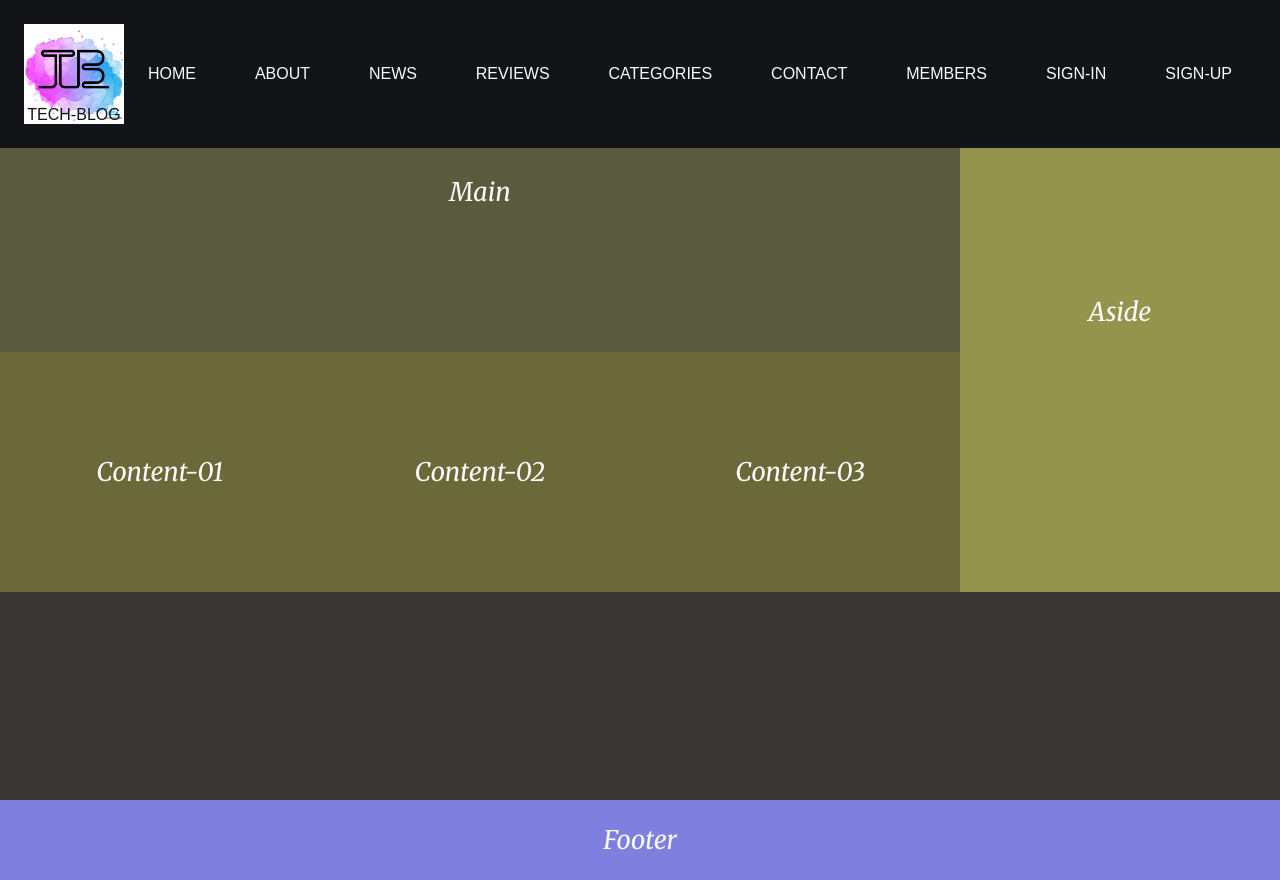
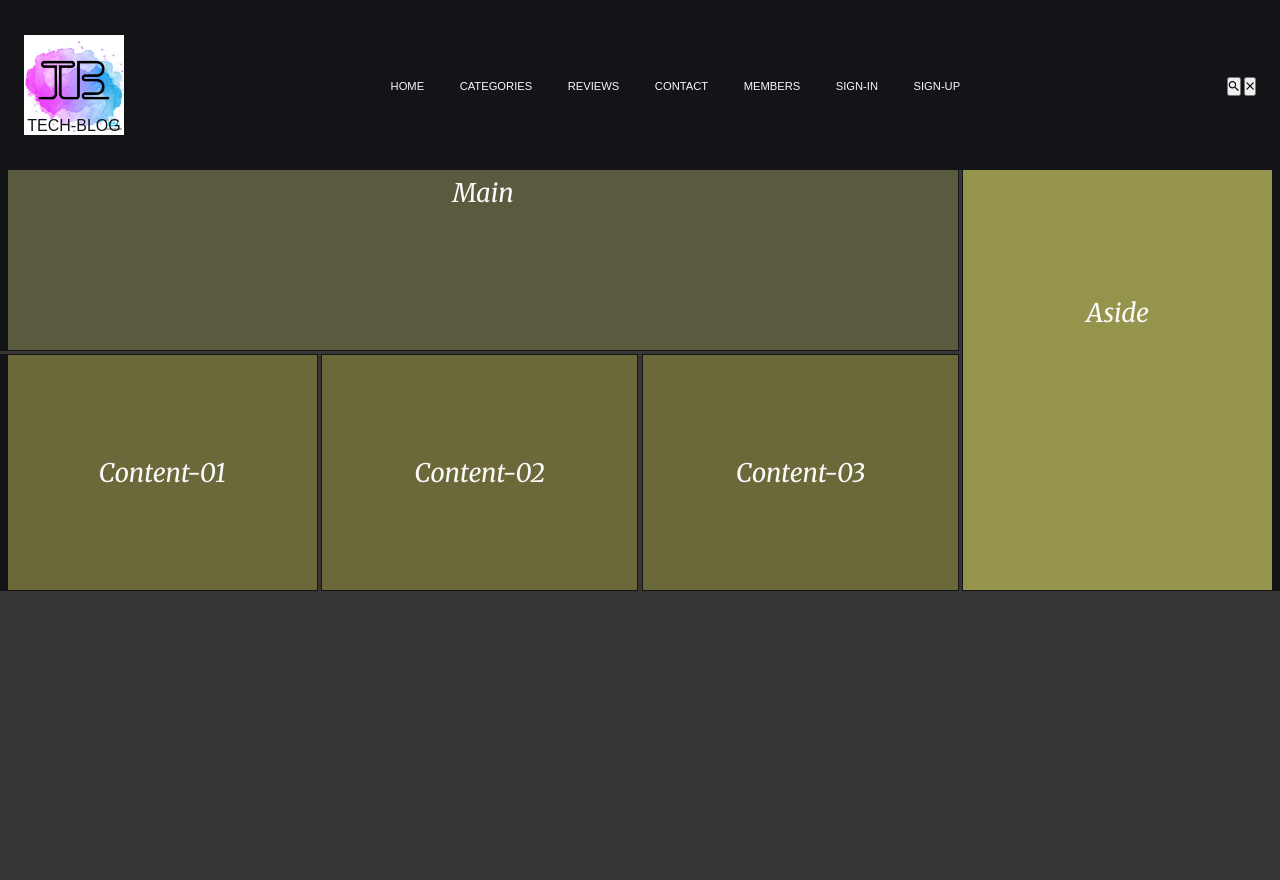
Before and after one commit to DonAvworo/week-14-homework, a plain HTML site: page index.html in a window 1280 px wide. After the commit the page ends 800 px from the top, so only its background shows below. Drawn offline with nearby package versions, Linux system fonts and the light colour scheme.

Commit message:
grid layout

```diff
--- a/assets/css/main.css
+++ b/assets/css/main.css
@@ -70,15 +70,15 @@ html {
         "main main main aside"
         "content-01 content-02 content-03 aside"
         "footer footer footer footer";
+    grid-gap: 0.2rem;
 }
 
 nav {
     grid-area: nav;
     background-color: rgb(127, 127, 224); /* temporary color */
     color: var(--color-secondary);
-    /* font-size: var(--font-size-secondary); */
     font-family: var(--font-secondary);
-    /* display: flex; */
+    display: flex;
     justify-content: space-between;
     align-items: center;
     padding: var(--gap);
@@ -94,8 +94,11 @@ main {
     justify-content: center;
     align-items: center;
     padding: var(--gap);
-    border-color: solid var(--primary-bg-color);
-    /* border-style: solid;      */
+    border-left: .5rem solid var(--primary-bg-color);
+    border-right: .1rem solid var(--primary-bg-color);
+    border-top: .1rem solid var(--primary-bg-color);
+    border-bottom: .1rem solid var(--primary-bg-color);
+    /* border-style: solid;*/
 }
 
 aside {
@@ -108,6 +111,11 @@ aside {
     justify-content: center;
     align-items: center;
     padding: var(--gap);
+    border-left: .1rem solid var(--primary-bg-color);
+    border-right: .5rem solid var(--primary-bg-color);
+    border-top: .1rem solid var(--primary-bg-color);
+    border-bottom: .1rem solid var(--primary-bg-color);
+
 }
 
 .content-01 {
@@ -120,6 +128,10 @@ aside {
     justify-content: center;
     align-items: center;
     padding: var(--gap);
+    border-left: .5rem solid var(--primary-bg-color);
+    border-right: .1rem solid var(--primary-bg-color);
+    border-top: .1rem solid var(--primary-bg-color);
+    border-bottom: .1rem solid var(--primary-bg-color);
 }
 
 .content-02 {
@@ -132,6 +144,10 @@ aside {
     justify-content: center;
     align-items: center;
     padding: var(--gap);
+    border-left: .1rem solid var(--primary-bg-color);
+    border-right: .1rem solid var(--primary-bg-color);
+    border-top: .1rem solid var(--primary-bg-color);
+    border-bottom: .1rem solid var(--primary-bg-color);
 }
 
 .content-03 {
@@ -144,6 +160,10 @@ aside {
     justify-content: center;
     align-items: center;
     padding: var(--gap);
+    border-left: .1rem solid var(--primary-bg-color);
+    border-right: .1rem solid var(--primary-bg-color);
+    border-top: .1rem solid var(--primary-bg-color);
+    border-bottom: .1rem solid var(--primary-bg-color);
 }
 
 footer {
@@ -156,7 +176,39 @@ footer {
     justify-content: center;
     align-items: center;
     padding: var(--gap);
+    border-left: .2rem solid var(--primary-bg-color);
+    border-right: .1rem solid var(--primary-bg-color);
+    border-top: .1rem solid var(--primary-bg-color);
+    border-bottom: .1rem solid var(--primary-bg-color);
 }
+
+/* screen sizes (resposive viewports) */
+@media screen and (max-width: 550px) {
+    .new-article-grid-layout {
+        grid-template-columns: 1fr;
+        grid-template-rows: .2fr 2fr 1.2fr 1.2fr 1.2fr 1.5fr ;
+        grid-template-areas:
+            "nav"
+            "main"
+            "content-01"
+            "content-02"
+            "content-03"
+            "aside"
+            "footer"
+    }
+    .new-article-items{
+        border-right: .4rem solid var(--primary-bg-color);
+        border-left: .4rem solid var(--primary-bg-color);
+    }
+}
+
+
+
+
+
+
+
+
 
 
 
--- a/assets/css/styles.css
+++ b/assets/css/styles.css
@@ -21,6 +21,7 @@
 }
 
 .logo.image {
+    display: flex;
     width: 100%;
     height: 100%;
     background-size: contain;
@@ -29,6 +30,7 @@
 }
 
 .logo-text {
+    display: flex;
     position: absolute;
     bottom: 0%;
     width: 100%;
@@ -46,32 +48,23 @@
 
 /* <!--   nav link   --> */
 nav ul {
-    display: flex;
-    justify-content: space-between;
-    align-items: center;
-    width: 100%;
-    padding: 0;
-    margin: 0;
-    list-style: none;
+    float: right;
+    margin: 20px;
+    max-width: 100%;
 }
 
 nav ul li{
-    display: flex;
-    justify-content: center;
-    align-items: center;
-    padding: var(--gap);
-    margin: 0;
-    list-style: none;
-    text-decoration: none;
-    color: var(--color-secondary);
-    font-family: var(--font-tertiary);
+    display: inline;
+    line-height: 80px;
+    margin: 0 1rem;
+    justify-self: unset;
 }
 
 nav ul  li a {
     text-decoration: none;
     color: var(--color-secondary);
     font-family: var(--font-tertiary);
-    font-size: 1rem;
+    font-size: .7rem;
     text-transform: uppercase;
 }
 
--- a/index.html
+++ b/index.html
@@ -8,8 +8,6 @@
     <link rel="stylesheet" href="./assets/css/main.css">
     <link rel="stylesheet" href="./assets/css/styles.css">
     <link rel="stylesheet" href="./assets/css/responsive.css">
-    <link href="https://fonts.googleapis.com/css?family=Roboto:300,400,500,700" rel="stylesheet">
-    <link href="https://fonts.googleapis.com/css?family=montserrat:300,400,500,700" rel="stylesheet">
     <link href="https://unpkg.com/ionicons@4.5.10-0/dist/css/ionicons.min.css" rel="stylesheet">
 
     <title>Tech-Blog | Home </title>
@@ -18,61 +16,71 @@
 
     <!-- New article container -->
     <div class="new-article-container new-article-grid-layout">
-        <!--    Nav bar   -->
-        <nav class="nav-bar" id="nav-bar">
+
+        <nav class="nav-bar " id="nav-bar">
 
             <!--    Logo    -->
             <div class="logo-container">
                 <img src="./assets/image/tech-blog-logo.JPG" alt=" "class="logo-image" width="100px">
                 <label class="logo-text"> Tech-Blog</label>
             </div>
+
             <!--    nav link     -->
             <ul class="nav-list">
                 <li class="nav-items"><a href="#" class="nav-link">Home</a></li>
-                <li class="nav-items"><a href="#" class="nav-link">About</a></li>
-                <li class="nav-items"><a href="#" class="nav-link">News</a></li>
+                <li class="nav-items"><a href="#" class="nav-link">Categories</a></li>
                 <li class="nav-items"><a href="#" class="nav-link">Reviews</a></li>
-                <li class="nav-items"><a href="#" class="nav-link">Categories</a></li>
                 <li class="nav-items"><a href="#" class="nav-link">Contact</a></li>
                 <li class="nav-items"><a href="#" class="nav-link">Members</a></li>
                 <li class="nav-items"><a href="#" class="nav-link hide-in-lrg-screen">Sign-In</a></li>
                 <li class="nav-items"><a href="#" class="nav-link hide-in-lrg-screen">Sign-Up</a></li>
             </ul>
+
+            <!-- input   and  buttons for  mobile  view  -->
+            <div class="icons-button-container">
+                <button class="search-button">
+                    <i class="icon ion-md-search"></i>
+                </button>
+
+                <button class="close">
+                    <i class="icon ion-md-close"></i>
+                </button>
+            </div>
         </nav>
         <!--    End of nav bar   -->
 
 
         <!-- main container-->
-        <main class="main-container" id="main-container">
+        <main class="main-container new-article-items" id="main-container">
             Main
         </main>
 
         <!-- sidebar container-->
-        <aside class="sidebar-container" id="sidebar-container">
+        <aside class="sidebar-container new-article-items" id="sidebar-container">
            Aside
         </aside>
 
         <!-- content  01 -->
-        <section class="content-01 section-content-container" id="content-01">
+        <section class="content-01 section-content-container new-article-items" id="content-01">
             Content-01
         </section>
 
         <!-- content  02 -->
-        <section class="content-02 section-content-container" id="content-02">
+        <section class="content-02 section-content-container new-article-items" id="content-02">
             Content-02
         </section>
 
         <!-- content  03 -->
-        <section class="content-03 section-content-container" id="content-03">
+        <section class="content-03 section-content-container new-article-items" id="content-03">
             Content-03
         </section>
     </div>
 
 
     <!-- footer -->
-    <footer class="footer" id="footer">
+    <!-- <footer class="footer new-article-items" id="footer">
         Footer
-    </footer>
+    </footer> -->
 
     <script src="./assets/js/main.js"></script>
 </body>
```
